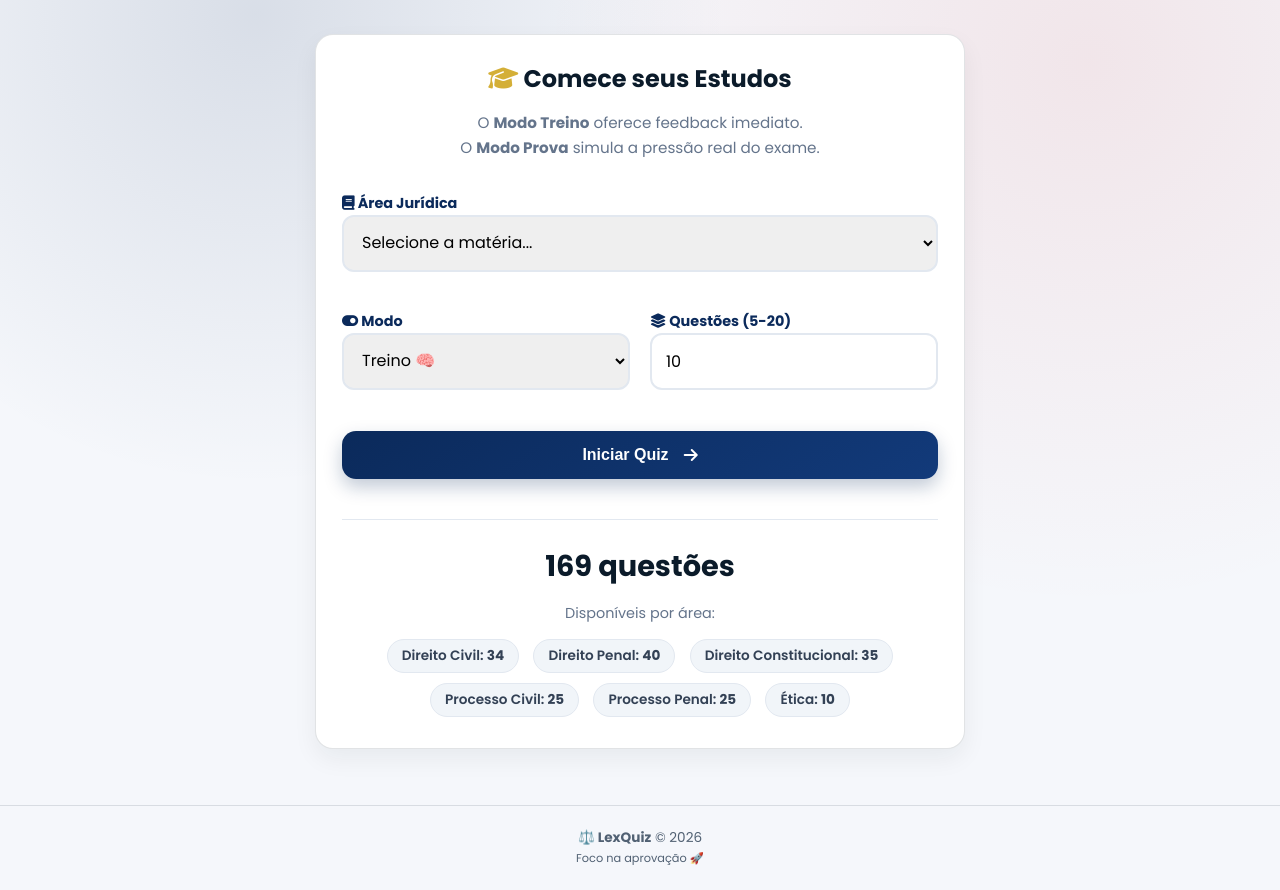
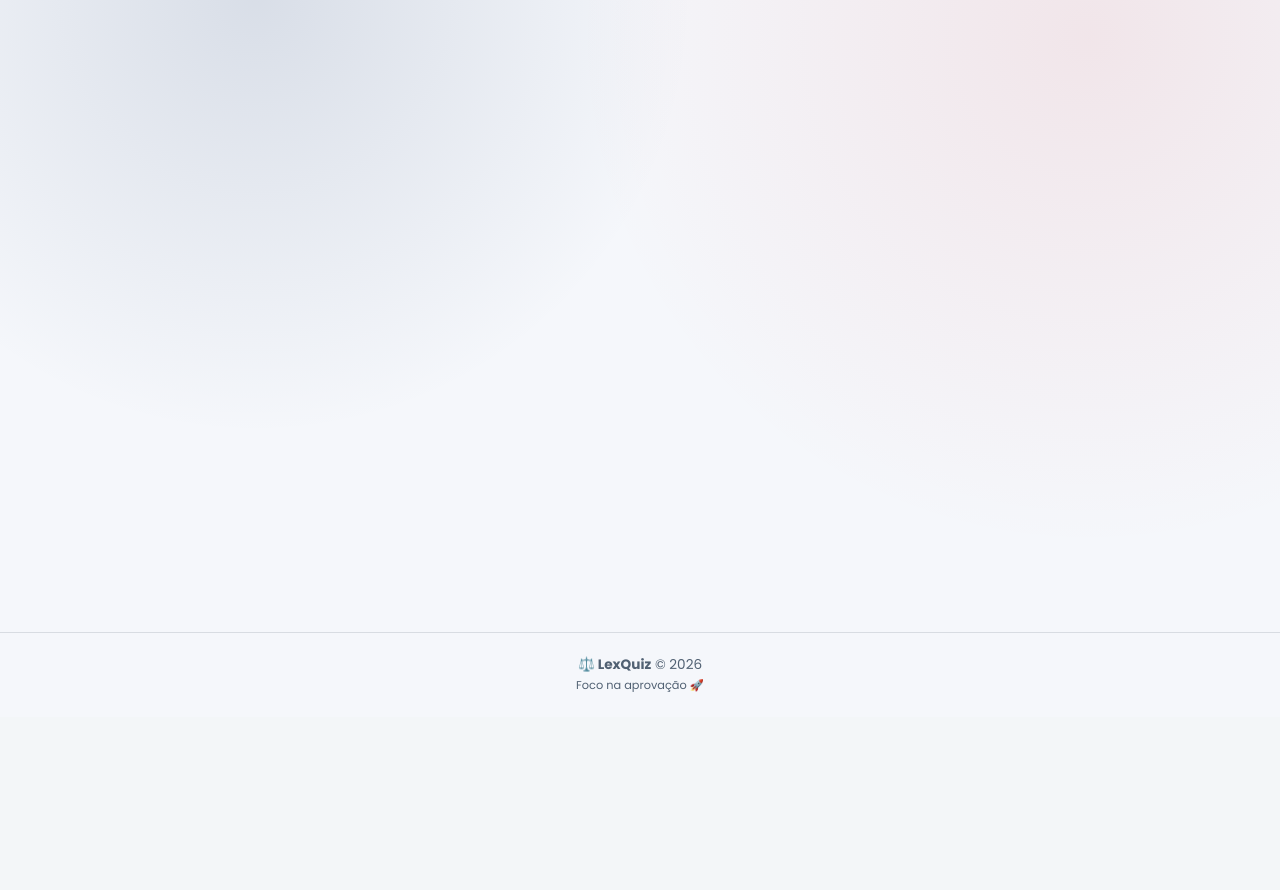
Before and after one commit to sabrinaandraderocha-cmyk/lexquiz, a Flask app: page / in a window 1280 px wide. Shown: the part 83-973 px from the top of the page. After the commit the page ends 775 px from the top, so only its background shows below. Run offline with Flask 3, Linux system fonts and the light colour scheme.

Commit message:
Update index.html

```diff
--- a/templates/index.html
+++ b/templates/index.html
@@ -1,149 +1,91 @@
-{% extends "base.html" %}
+<!doctype html>
+<html lang="pt-br">
+<head>
+  <meta charset="utf-8" />
+  <meta name="viewport" content="width=device-width, initial-scale=1" />
+  <meta name="description" content="Plataforma de estudos para concursos jurídicos e OAB.">
 
-{% block content %}
+  <title>{{ app_name }} | LexQuiz</title>
 
-<style>
-    /* Estilos locais para o Index */
-    .form-grid { display: flex; gap: 20px; }
-    .form-col { flex: 1; }
+  <link rel="stylesheet" href="{{ url_for('static', filename='style.css') }}">
 
-    @media (max-width: 600px) {
-        .form-grid { flex-direction: column; gap: 15px; }
-    }
+  <link rel="preconnect" href="https://fonts.googleapis.com">
+  <link rel="preconnect" href="https://fonts.gstatic.com" crossorigin>
+  <link href="https://fonts.googleapis.com/css2?family=Poppins:wght@300;400;500;600;700&display=swap" rel="stylesheet">
 
-    .bank-box {
-        margin-top: 40px;
-        padding-top: 25px;
-        border-top: 1px solid #e2e8f0;
-        text-align: center;
-    }
+  <link rel="stylesheet" href="https://cdnjs.cloudflare.com/ajax/libs/font-awesome/6.5.0/css/all.min.css">
 
-    .area-pill {
-        display: inline-block;
-        padding: 6px 14px;
-        margin: 5px;
-        border-radius: 20px;
-        background: #f1f5f9;
-        font-size: 0.85rem;
-        font-weight: 600;
-        color: #334155;
-        border: 1px solid #e2e8f0;
-    }
+  <link rel="icon" href="{{ url_for('static', filename='logo.png') }}" type="image/png">
+</head>
 
-    .big-number {
-        font-size: 1.8rem;
-        font-weight: 800;
-        color: var(--primary);
-        margin-bottom: 15px;
-    }
+<body>
 
-    /* Estilo para mensagens de erro/aviso */
-    .alert-box {
-        background-color: #fee2e2;
-        border: 1px solid #ef4444;
-        color: #b91c1c;
-        padding: 10px;
-        border-radius: 8px;
-        margin-bottom: 20px;
-        text-align: center;
-    }
-</style>
+  <header class="topbar">
+    <div class="container topbar-inner">
 
-<div style="max-width: 650px; margin: 0 auto;">
+      <a href="{{ url_for('index') }}" class="brand-link" style="text-decoration: none; color: inherit;">
+        <div class="brand">
+            <img
+              src="{{ url_for('static', filename='logo.png') }}"
+              alt="Logo LexQuiz"
+              class="logo"
+              onerror="this.style.display='none'; this.nextElementSibling.style.display='block';"
+            >
+            <i class="fas fa-balance-scale" style="display:none; font-size: 2rem; color: var(--gold); margin-right: 10px;"></i>
+
+            <div class="brand-text">
+                <div class="brand-title">{{ app_name }}</div>
+                <div class="brand-subtitle">Estudos Jurídicos</div>
+            </div>
+        </div>
+      </a>
+
+      <nav class="nav">
+        <a href="{{ url_for('index') }}" class="nav-item">
+          <i class="fa-solid fa-house"></i>
+          <span class="nav-text">Início</span>
+        </a>
+
+        <a href="{{ url_for('reset') }}" class="nav-item btn-reset" title="Reiniciar Quiz">
+          <i class="fa-solid fa-rotate"></i>
+          <span class="nav-text">Reiniciar</span>
+        </a>
+      </nav>
+
+    </div>
+  </header>
+
+  <main class="container main-content">
 
     {% with messages = get_flashed_messages() %}
       {% if messages %}
-            <div class="alert-box">
-                {% for message in messages %}
-                    <div><i class="fas fa-exclamation-circle"></i> {{ message }}</div>
+        <div class="flash-container">
+          {% for msg in messages %}
+            <div class="flash-message">
+              <i class="fa-solid fa-circle-exclamation"></i> {{ msg }}
+            </div>
           {% endfor %}
         </div>
       {% endif %}
     {% endwith %}
 
-    <section class="card hero">
+    {% block content %}{% endblock %}
 
-        <div style="text-align: center; margin-bottom: 30px;">
-            <h1 style="color: var(--primary); margin-bottom: 10px;">
-                <i class="fas fa-graduation-cap" style="color: var(--gold);"></i>
-                Comece seus Estudos
-            </h1>
+  </main>
 
-            <p class="muted" style="color: #64748b; font-size: 0.95rem; line-height: 1.6;">
-                O <strong>Modo Treino</strong> oferece feedback imediato.<br>
-                O <strong>Modo Prova</strong> simula a pressão real do exame.
-            </p>
+  <footer class="footer">
+    <div class="container footer-inner">
+      <div class="footer-left">
+        <strong>⚖️ {{ app_name }}</strong> &copy; 2026
       </div>
 
-        <form class="form" method="post" action="{{ url_for('start') }}">
-
-            <div style="margin-bottom: 20px;">
-                <label class="label" for="area">
-                    <i class="fas fa-book"></i> Área Jurídica
-                </label>
-
-                <select class="select" name="area" id="area" required>
-                    <option value="" disabled selected>Selecione a matéria...</option>
-                    {% for a in areas %}
-                        <option value="{{ a }}">{{ a }}</option>
-                    {% endfor %}
-                </select>
-            </div>
-
-            <div class="form-grid">
-                <div class="form-col">
-                    <label class="label" for="mode">
-                        <i class="fas fa-toggle-on"></i> Modo
-                    </label>
-
-                    <select class="select" name="mode" id="mode">
-                        <option value="treino">Treino 🧠</option>
-                        <option value="prova">Prova ⏱️</option>
-                    </select>
-                </div>
-
-                <div class="form-col">
-                    <label class="label" for="n">
-                        <i class="fas fa-layer-group"></i> Questões (5-20)
-                    </label>
-
-                    <input class="input"
-                           type="number"
-                           name="n"
-                           id="n"
-                           min="5"
-                           max="20"
-                           value="10">
+      <div class="footer-right">
+        <small>Foco na aprovação 🚀</small>
       </div>
     </div>
+  </footer>
 
-            <button class="btn-primary" type="submit" style="margin-top: 25px; width: 100%;">
-                Iniciar Quiz
-                <i class="fas fa-arrow-right" style="margin-left: 5px;"></i>
-            </button>
-        </form>
+  {% block scripts %}{% endblock %}
 
-        <div class="bank-box">
-            <div class="big-number">
-                {{ total_questions }} questões
-            </div>
-
-            <div style="color: #64748b; font-size: 0.9rem; margin-bottom: 10px;">
-                Disponíveis por área:
-            </div>
-
-            <div>
-                {% for a in areas %}
-                    {% if counts[a] > 0 %}
-                    <span class="area-pill">
-                        {{ a }}: <strong>{{ counts[a] }}</strong>
-                    </span>
-                    {% endif %}
-                {% endfor %}
-            </div>
-        </div>
-
-    </section>
-</div>
-
-{% endblock %}
+</body>
+</html>
```
Lines whose indentation alone changed are shown as unchanged.
